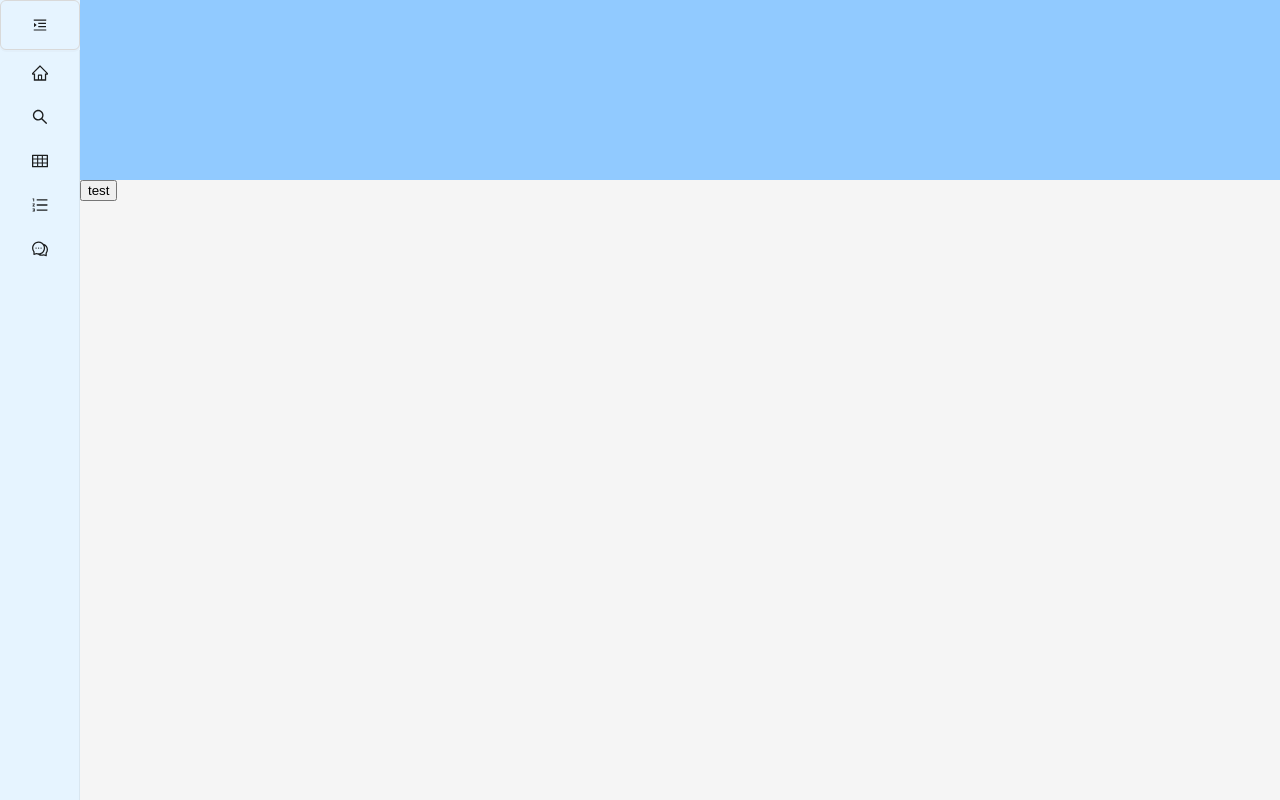
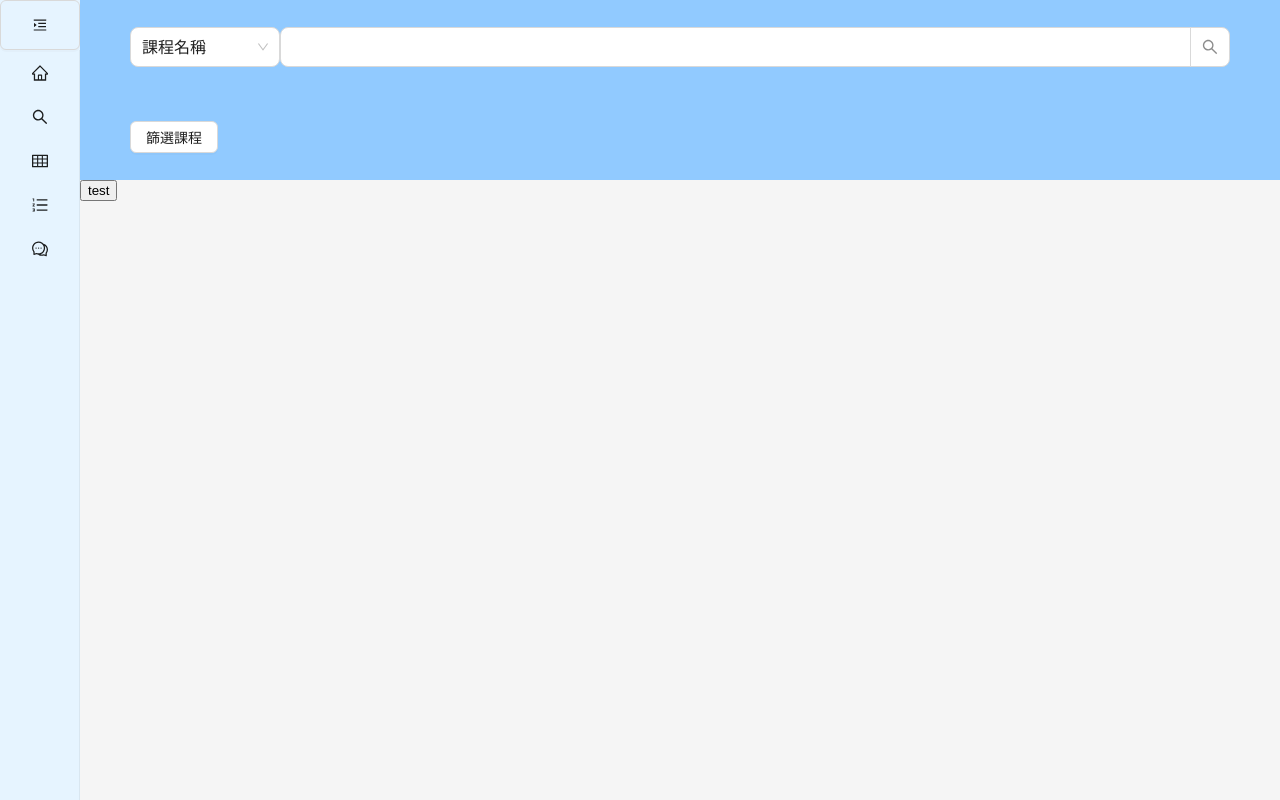
Before and after one commit to andy0314/wp1111_final, a React (Create React App) app in the folder frontend/: page / in a window 1280 px wide. Built offline with nearby package versions, Linux system fonts and the light colour scheme.

Commit message:
edit searchbar

```diff
--- a/frontend/src/containers/SearchBar.js
+++ b/frontend/src/containers/SearchBar.js
@@ -1,13 +1,65 @@
 import { blue } from '@ant-design/colors'
 import styled from 'styled-components'
+import { Button, Input, Select } from 'antd'
+import { useData } from './hooks/useContext'
+
+const options = [
+    {
+        value: 'coursename',
+        label: '課程名稱'
+    },
+    {
+        value: 'teachername',
+        label: '教師名稱'
+    }
+]
+
+const InputWrapper = styled.div`
+    height: 100%;
+    width: 100%;
+    display: flex;
+    flex-direction: row;
+    align-items: center;
+    flex-wrap: wrap;
+    justify-contents: space-around;
+`
+
 
 
 const SearchBar = () => {
+    const { searchKey, setSearchKey } = useData()
 
+    const handleSelect = (value) => {
+        console.log(`select ${value}`);
+    }
+    const handleSearch = () => {
+        console.log(`search ${searchKey}`);
+    }
+    const handleModalOpen = () => {
+        console.log('open Modal');
+    }
     return (
-        <>
-
-        </>
+        <InputWrapper>
+            <Input.Group>
+                <Select
+                    defaultValue="coursename"
+                    size='large'
+                    style={{width: '150px'}}
+                    onChange={handleSelect}
+                    options={options}
+                />
+                <Input.Search
+                    style={{width: 'calc(100% - 150px)'}}
+                    size='large'
+                    onSearch={handleSearch}
+                    value={searchKey}
+                    onChange={(e) => setSearchKey(e.target.value)}
+                />
+            </Input.Group>
+            <Button onClick={handleModalOpen}>
+                篩選課程
+            </Button>
+        </InputWrapper>
     )
 }
 
--- a/frontend/src/containers/hooks/useContext.js
+++ b/frontend/src/containers/hooks/useContext.js
@@ -11,6 +11,7 @@ const ContextProvider = (props) => {
             name: name
         }
     }
+    const [searchKey, setSearchKey] = useState('');
     const [sideBarCollapse, setSideBarCollapse] = useState(true);
     const [openedCourses, setOpenedCourses] = useState([
         courseData("教師一", "課程一"),
@@ -22,7 +23,9 @@ const ContextProvider = (props) => {
             sideBarCollapse,
             setSideBarCollapse,
             openedCourses,
-            setOpenedCourses
+            setOpenedCourses,
+            searchKey,
+            setSearchKey
         }}{...props}/>
     )
 }
```
